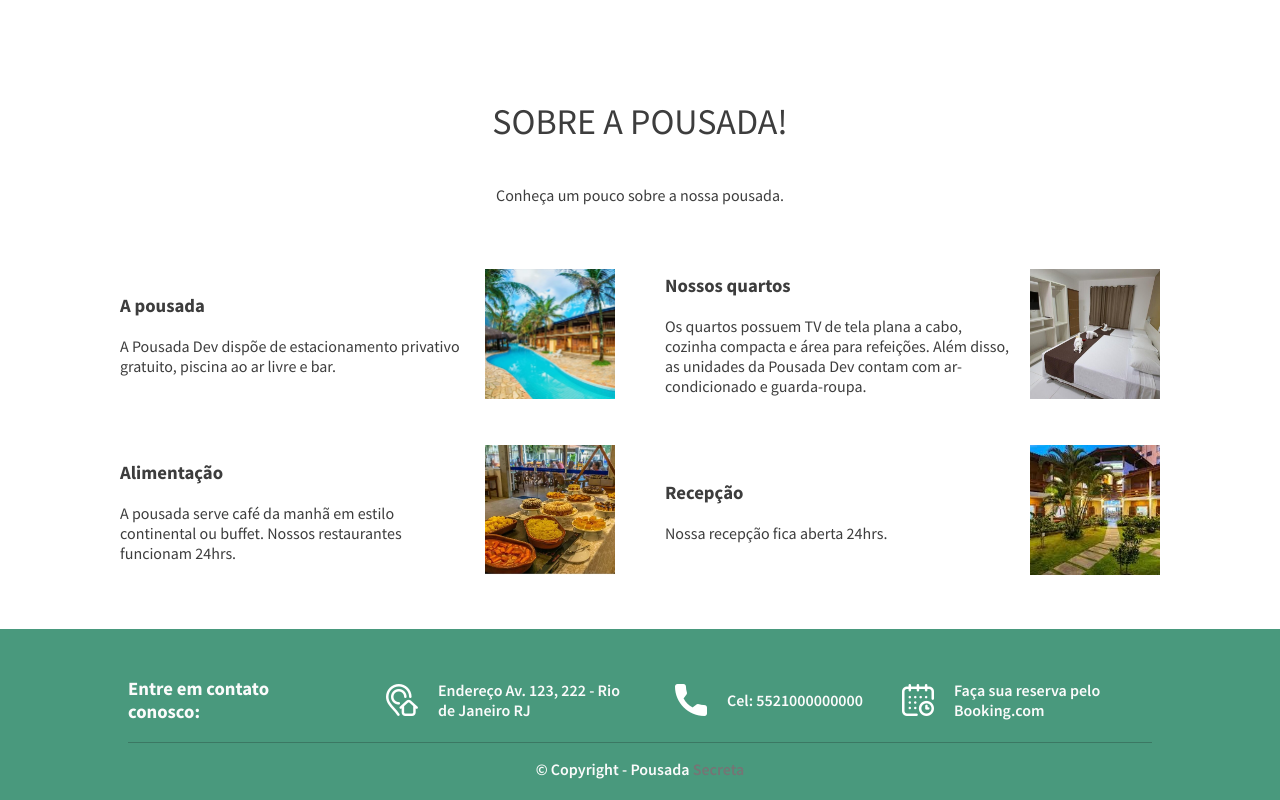
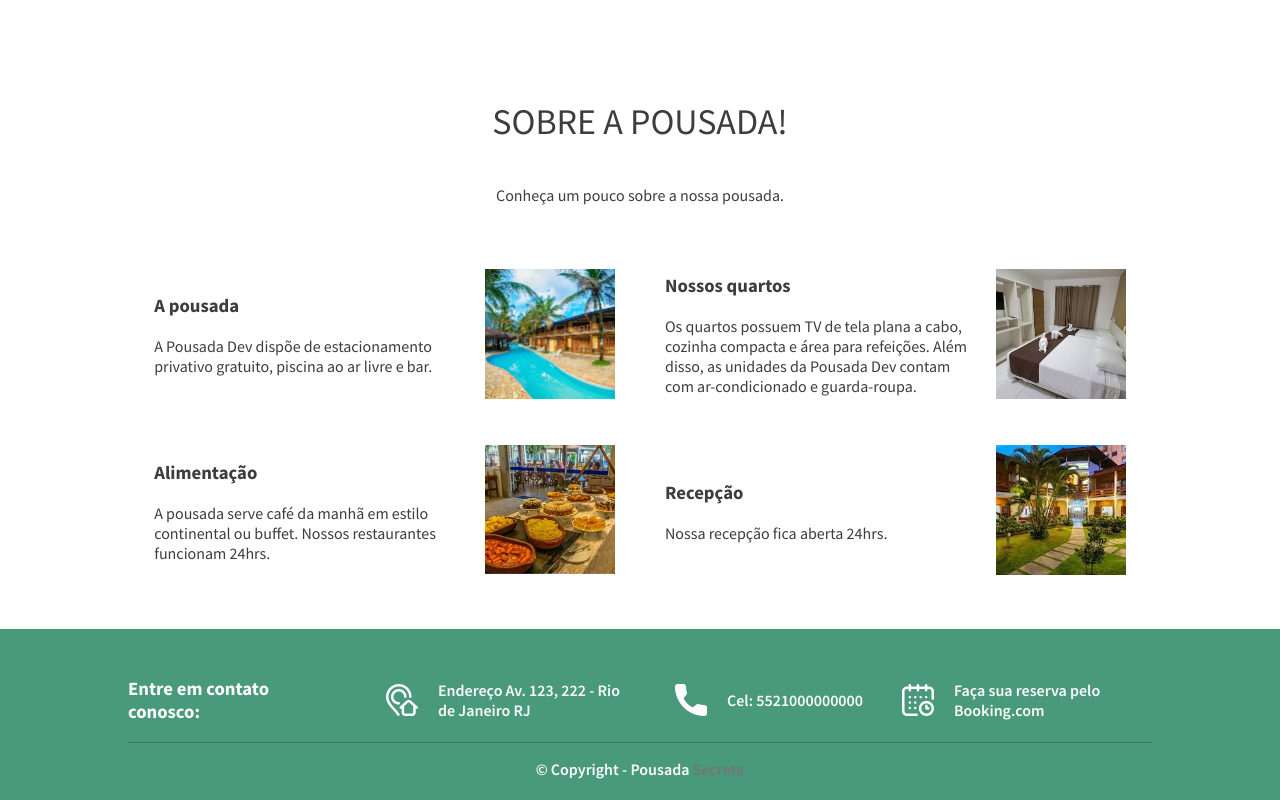
Before and after one commit to andrelimadev/1-portfolio-pousada-secreta, a plain HTML site: page index.html in a window 1280 px wide. Shown: the part 2143-2943 px from the top of the page. Drawn offline with Linux system fonts and the light colour scheme.

Commit message:
Update style.css
Correções pontuais.

```diff
--- a/css/style.css
+++ b/css/style.css
@@ -137,10 +137,12 @@ span {
     justify-content: center;
     flex-wrap: wrap;
     gap: 30px;
+    margin: 0 auto;
+    max-width: 1024px;
 }
 
 .container-info {
-    width: 45%px;
+    width: 45%;
     margin: 0 10px;
     display: flex;
     justify-content: left;
```
